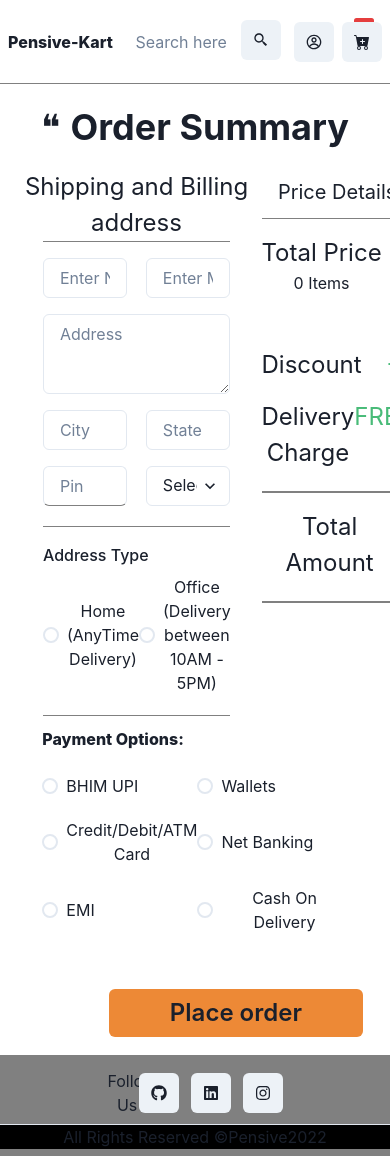
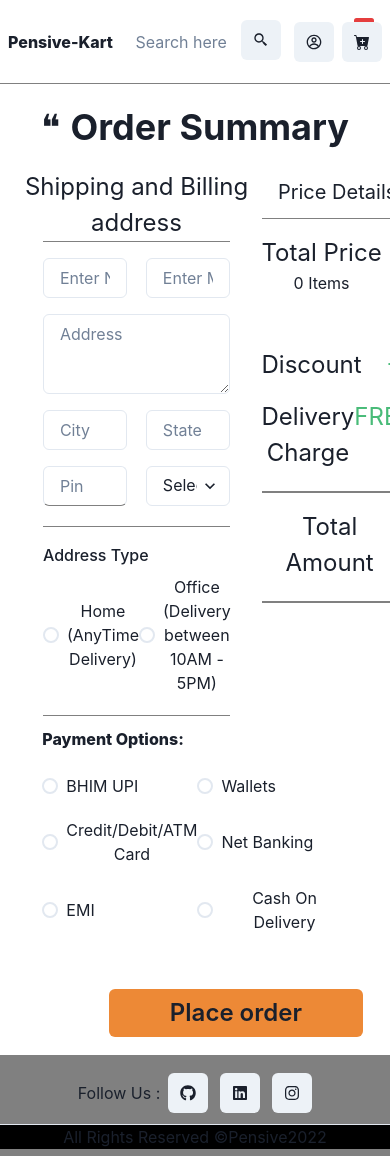
Before and after one commit to Rahul-Palahwat/Real_Kart, a React (Create React App) app: page /checkout in a window 390 px wide. Shown: the top 1156 px of the page. Built offline with nearby package versions, Linux system fonts and the light colour scheme.

Commit message:
Added responsiveness in footer

```diff
--- a/src/components/Footer/Footer.tsx
+++ b/src/components/Footer/Footer.tsx
@@ -1,13 +1,16 @@
-import { Flex, IconButton } from '@chakra-ui/react'
+import { Flex, IconButton, useMediaQuery } from '@chakra-ui/react'
 import React from 'react'
 import {FaInstagram,FaGithub, FaLinkedin} from 'react-icons/fa'
 
 const Footer:React.FC = () => {
+
+  const [isNotSmallerScreen] = useMediaQuery('(min-width:1050px)')
+
   return (
     <div>
         <Flex h={"12vh"} backgroundColor="grey" direction={"column"} >
             <Flex justifyContent={"center"} height="60%" mt="2" alignItems={"center"}>
-                <Flex width={"8%"}>Follow Us :</Flex>
+                <Flex mr={2}>Follow Us :</Flex>
             <IconButton icon={<FaGithub/>} aria-label={'sd'} mr="3"/>
             <IconButton icon={<FaLinkedin/>} aria-label={'sd'} mr="3"/>
             <IconButton icon={<FaInstagram/>} aria-label={'sd'}/>
```
